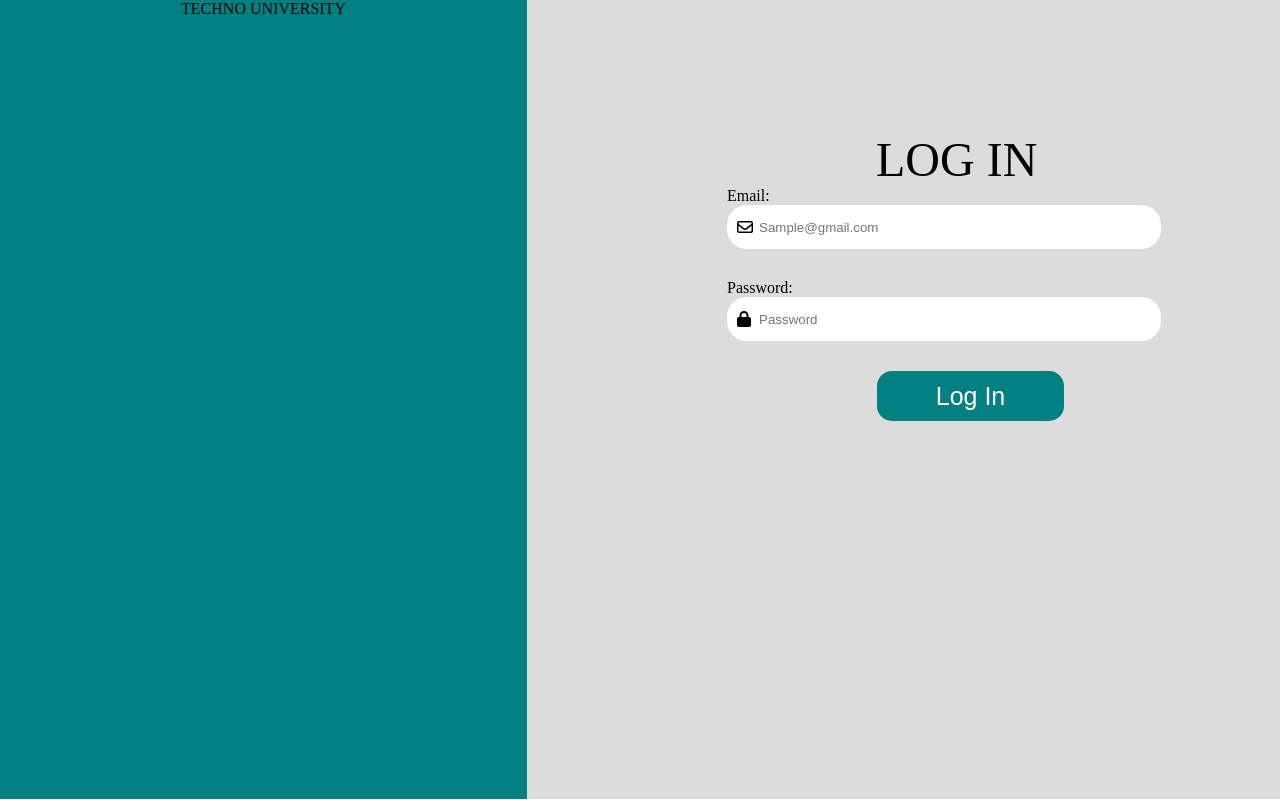
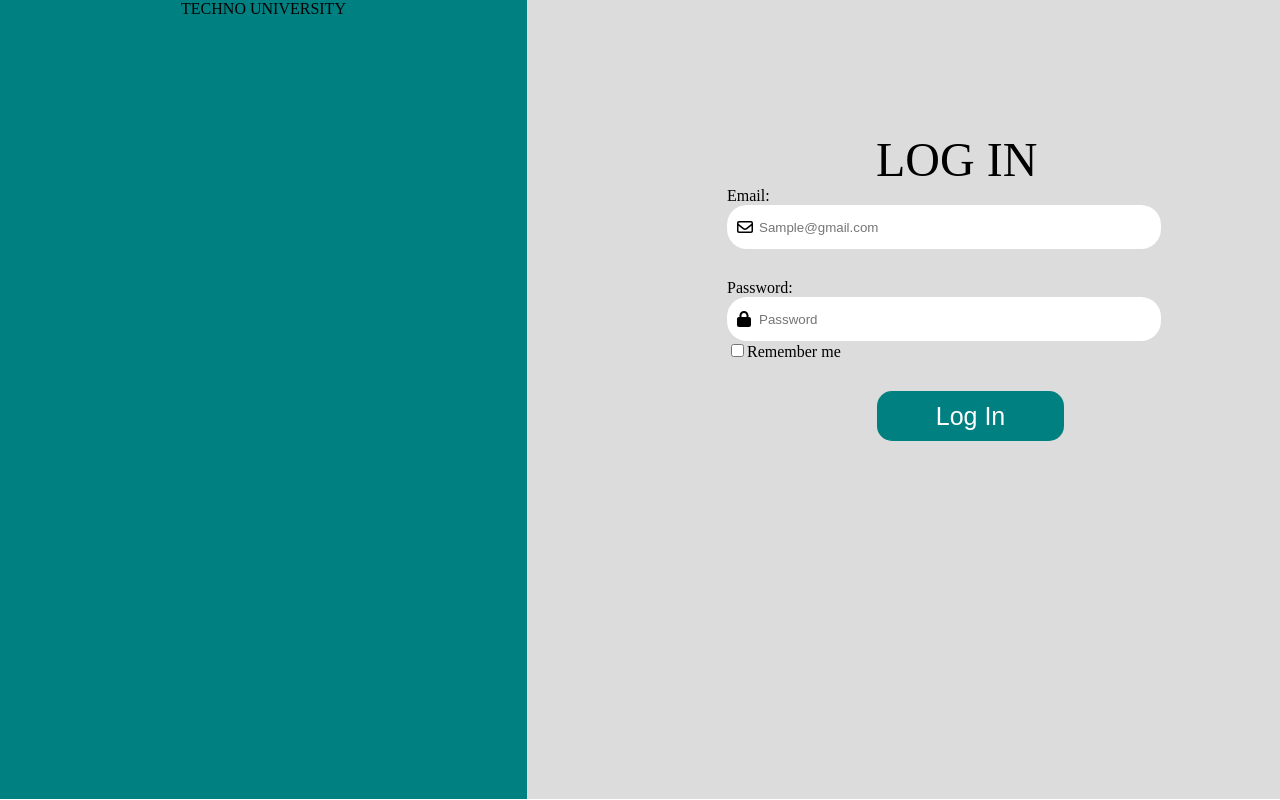
Before and after one commit to Kurt-Zidane/Enrollment-System-Frontend, a React (Create React App) app: page / in a window 1280 px wide. Built offline with nearby package versions, Linux system fonts and the light colour scheme.

Commit message:
LoginChanges

```diff
--- a/src/views/login/Login.js
+++ b/src/views/login/Login.js
@@ -3,8 +3,15 @@ import { useNavigate } from "react-router-dom";
 import { FontAwesomeIcon } from "@fortawesome/react-fontawesome";
 import { faEnvelope } from "@fortawesome/free-regular-svg-icons";
 import { faLock } from "@fortawesome/free-solid-svg-icons";
+import { useState } from "react";
+
 const Login = () => {
     const navigate = useNavigate();
+    const [rememberMe, setRememberMe] = useState(false);
+
+    const handleRememberMeChange = (event) => {
+        setRememberMe(event.target.checked);
+      };
 
     const login = () => {
         navigate("/dashboard");
@@ -23,6 +30,15 @@ const Login = () => {
                 <div className="password-field-container">
                     <div>Password:<FontAwesomeIcon icon={faLock} className="password-icon"/></div>
                     <input placeholder="Password" type="password" className="login-input"></input>
+                    <div className="remember-me-container">
+                <input
+                 type="checkbox"
+                 id="remember-me"
+                 checked={rememberMe}
+                 onChange={handleRememberMeChange}
+                 />
+                <label htmlFor="remember-me">Remember me</label>
+                </div>
                 </div>
                 <button className="login-btn" onClick={() => login()}>Log In</button>
             </div>
```
